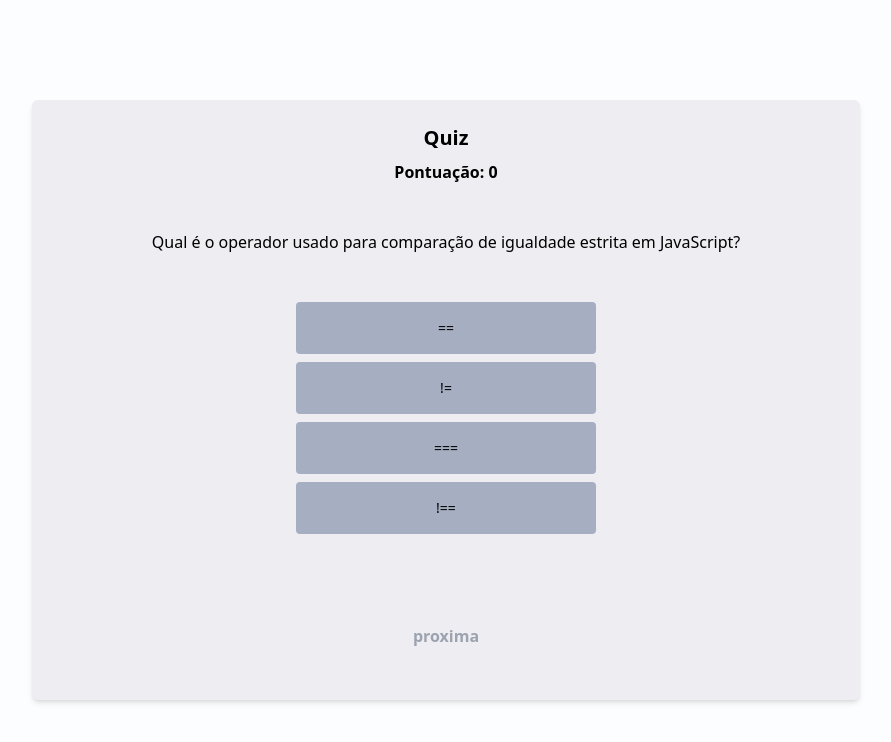
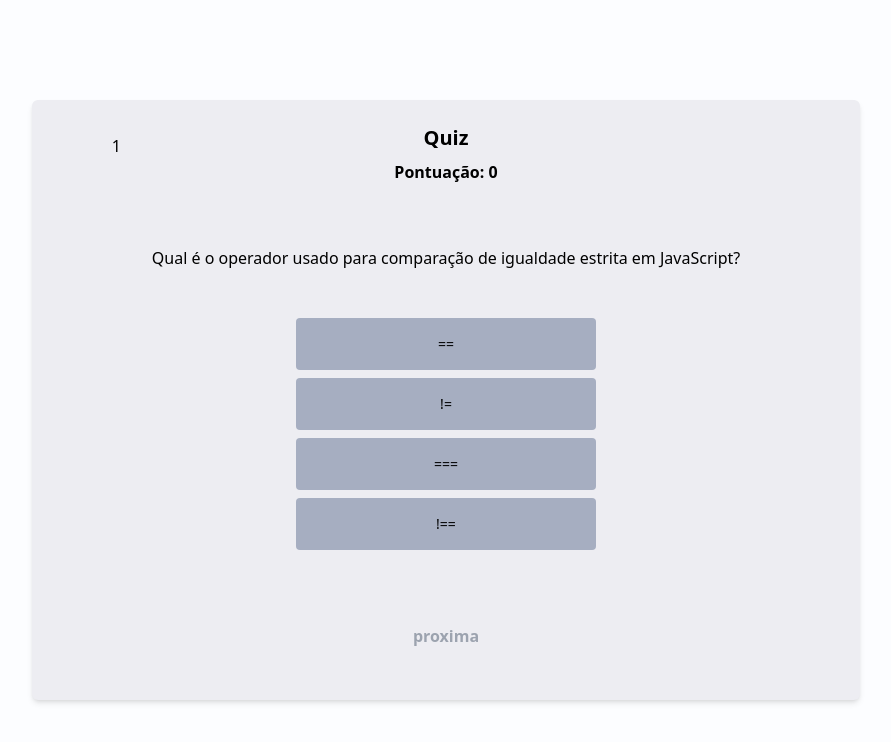
Before and after one commit to AdeiltonPereiraAlves/quiz, a React (Vite) app: page / in a window 1280 px wide. Shown: the top 742 px of the page, without its empty margins (194-1085 px from the left). Built offline with nearby package versions, Linux system fonts and the light colour scheme.

Commit message:
questões aleatorias

```diff
--- a/src/components/Perguntas.jsx
+++ b/src/components/Perguntas.jsx
@@ -10,7 +10,7 @@
     const { handleOption, handleProxima } = useOpcoes()
     const { acertos, msgAcertou, msgErrou, res,setRes,
         selectedOption, quiz, boleano, atual,
-        atualOption, count, option, atualQuestion, setAtualQuestion
+        atualOption, count, option, atualQuestion, setAtualQuestion,arrayRepetidas, setArrayRepetidas,
     } = useContext(OptionContext)
 
     return (
@@ -27,7 +27,11 @@
 
             <div className="flex flex-col gap-2 justify-center px-10 md:w-[700] mx-auto h-[300px] relative">
                 {setAtualQuestion(quiz[count].question)}
+                {
+                  setArrayRepetidas(quiz[count].id)
+                }
                 {setRes(quiz[count].correctAnswer)}
+                {quiz[count].id}
                 <div className="p-10 mt-10">
                     {atualQuestion}
                 </div>
--- a/src/context/OptionContext.jsx
+++ b/src/context/OptionContext.jsx
@@ -23,21 +23,26 @@
   const [numAleatorio, setNumeroAleatorio] = useState();
 
   const [acertos, setAcertos] = useState(0)
+  const[arrayRepetidas, setArrayRepetidas] = useState([]);
 
   //  useEffect(()=>{
   //     aleatorizarArray();
 
   //  },[])
 
+  function filtrarRepetidas(array,id){
+    return array.filter((e) => e.id != id)
+  }
   function aleatorizarArray() {
-    let n = Math.floor(Math.random() * 20)
-    console.log(n)
+    let n = Math.floor(Math.random() * 21)
+
     setCount(n)
 
     setAtual(quiz[count].question)
   }
 
   const stateDados = {
+    arrayRepetidas, setArrayRepetidas,
     boleano, setBoleano,
     acertos, setAcertos,
     selectedOption, setSelectedOption,
--- a/src/data/quizDb.js
+++ b/src/data/quizDb.js
@@ -1,35 +1,42 @@
 const programmingQuizSeed = [
   {
+    id: 1,
     question: "Qual é o operador usado para comparação de igualdade estrita em JavaScript?",
     options: ["==", "!=", "===", "!=="],
     correctAnswer: "==="
   },
   {
+    id: 2,
     question: "Qual comando é usado para listar os arquivos em um diretório no Linux?",
     options: ["list", "dir", "ls", "show"],
     correctAnswer: "ls"
   },
   {
+    id: 3,
     question: "Qual é o método utilizado para converter uma string em um número inteiro em JavaScript?",
     options: ["parseInt()", "parseFloat()", "Number()", "toString()"],
     correctAnswer: "parseInt()"
   },
   {
+    id: 4,
     question: "Qual é o comando para criar um novo repositório Git?",
     options: ["git start", "git create", "git init", "git new"],
     correctAnswer: "git init"
   },
   {
+    id: 5,
     question: "Qual linguagem é conhecida por ser fortemente tipada?",
     options: ["JavaScript", "Python", "TypeScript", "HTML"],
     correctAnswer: "TypeScript"
   },
   {
+    id: 6,
     question: "Qual é a extensão de arquivo padrão para arquivos Python?",
     options: [".java", ".js", ".py", ".html"],
     correctAnswer: ".py"
   },
   {
+    id:7,
     question: "Qual é o propósito da função `Array.prototype.map()` em JavaScript?",
     options: [
       "Adicionar elementos a um array",
@@ -40,16 +47,19 @@
     correctAnswer: "Transformar cada elemento de um array"
   },
   {
+    id:8,
     question: "Qual é o resultado de `10 % 3` em JavaScript?",
     options: ["0", "1", "2", "3"],
     correctAnswer: "1"
   },
   {
+    id:9,
     question: "Qual é o comando para verificar o status das alterações no Git?",
     options: ["git check", "git status", "git log", "git diff"],
     correctAnswer: "git status"
   },
   {
+    id:10,
     question: "Qual é a função principal do Node.js?",
     options: [
       "Renderizar páginas web",
@@ -60,6 +70,7 @@
     correctAnswer: "Executar código JavaScript no servidor"
   },
   {
+    id: 11,
     question: "Qual é a função de um ORM (Object-Relational Mapping)?",
     options: [
       "Gerenciar dependências de um projeto",
@@ -70,46 +81,54 @@
     correctAnswer: "Mapear dados de um banco de dados para objetos em código"
   },
   {
+    id: 12,
     question: "Qual é o resultado de `typeof null` em JavaScript?",
     options: ["'null'", "'undefined'", "'object'", "'number'"],
     correctAnswer: "'object'"
   },
   {
+    id:13,
     question: "Qual linguagem de programação é tipicamente associada ao desenvolvimento de aplicativos para iOS?",
     options: ["Kotlin", "Swift", "Java", "Ruby"],
     correctAnswer: "Swift"
   },
-  {
+  {id: 14,
     question: "Qual é o nome do arquivo de configuração padrão para um projeto Node.js?",
     options: ["config.js", "package.json", "index.js", "app.js"],
     correctAnswer: "package.json"
   },
   {
+    id: 15,
     question: "Qual dos seguintes é um padrão de design para controle de fluxo assíncrono em JavaScript?",
     options: ["Callbacks", "Promises", "Both", "None"],
     correctAnswer: "Both"
   },
   {
+    id:16,
     question: "Qual é o banco de dados mais utilizado em projetos que utilizam o Prisma?",
     options: ["PostgreSQL", "Oracle", "MySQL", "MongoDB"],
     correctAnswer: "PostgreSQL"
   },
   {
+    id:17,
     question: "Qual é o comando para iniciar um novo projeto React?",
     options: ["npx create-react-app my-app", "npm init react-app my-app", "npx react-create-app my-app", "npm create-react-app my-app"],
     correctAnswer: "npx create-react-app my-app"
   },
   {
+    id:18,
     question: "Qual é o comando para instalar dependências de um projeto Node.js?",
     options: ["npm install", "npm start", "npm run", "npm update"],
     correctAnswer: "npm install"
   },
   {
+    id:19,
     question: "Qual a função do comando `chmod` no Linux?",
     options: ["Mudar as permissões de um arquivo", "Listar os arquivos em um diretório", "Copiar um arquivo", "Mover um arquivo"],
     correctAnswer: "Mudar as permissões de um arquivo"
   },
   {
+    id: 20,
     question: "Qual das opções a seguir é um serviço de cloud computing?",
     options: ["Docker", "AWS", "GitHub", "Webpack"],
     correctAnswer: "AWS"
--- a/src/hooks/useOpcoes.jsx
+++ b/src/hooks/useOpcoes.jsx
@@ -24,9 +24,12 @@
         }
 
     }
+    function filtrarRepetidas(array,id){
+        return array.filter((e) => e.id != id)
+    }
     function handleProxima() {
 
-        if(count<quiz.length-1){
+        if(count<20){
             setUmClick(0)
             setAtual(quiz[count].question)
             setAtualOption(quiz[count].options)
```
